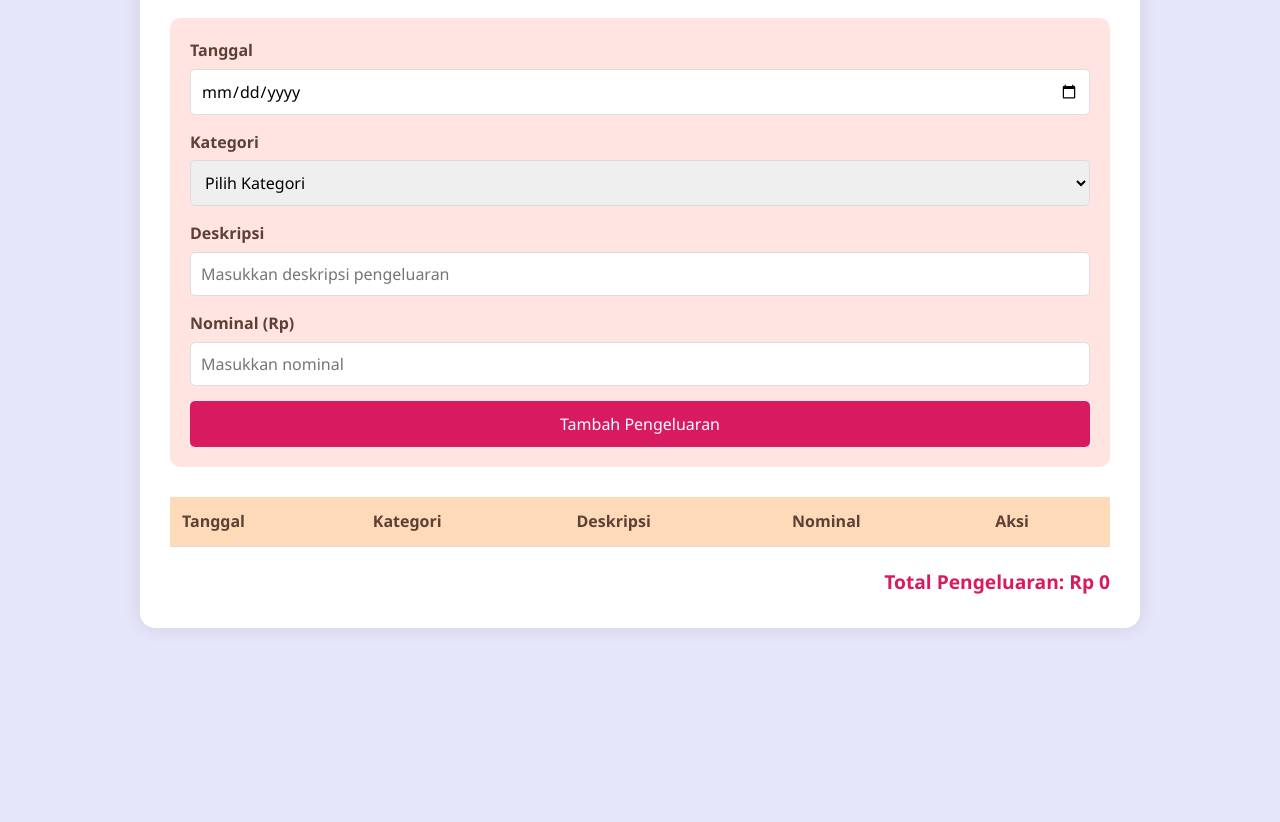
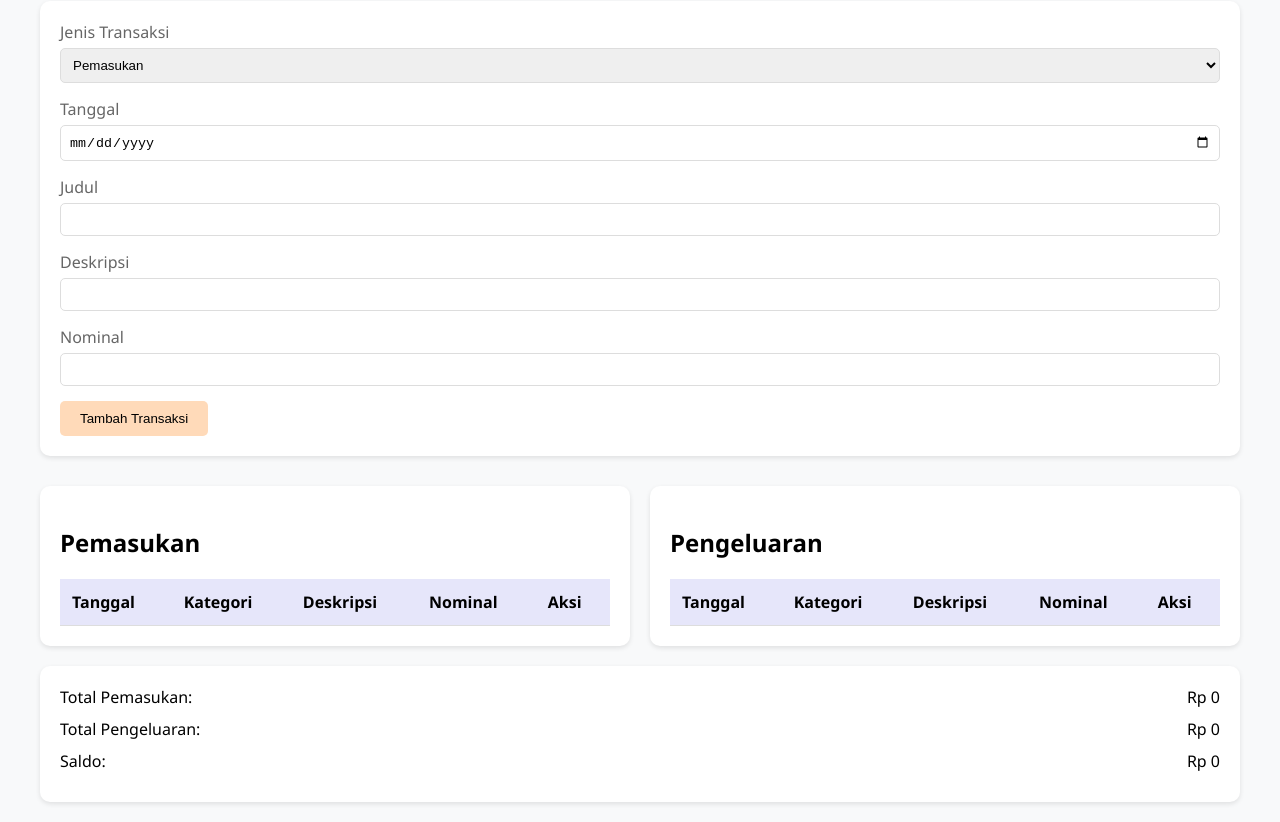
Before and after one commit to rizaldikurniawan/catatan-belanja, a plain HTML site: page index.html in a window 1280 px wide. Shown: the part 113-935 px from the top of the page. Before the commit the page ends 800 px from the top, so only its background shows below. Drawn offline with Linux system fonts and the light colour scheme.

Commit message:
Update index.html

```diff
--- a/index.html
+++ b/index.html
@@ -3,94 +3,91 @@
   <head>
     <meta charset="UTF-8" />
     <meta name="viewport" content="width=device-width, initial-scale=1.0" />
-    <title>Catatan Pengeluaran Harian</title>
+    <title>Catatan Keuangan Harian</title>
     <style>
       :root {
-        --pink-pastel: #ffe4e1;
-        --purple-light: #e6e6fa;
+        --pink-light: #ffe4e1;
         --peach: #ffdab9;
-        --white: #ffffff;
+        --lavender: #e6e6fa;
         --gray-light: #f8f9fa;
-        --text-color: #5d4037;
-      }
-
-      * {
-        margin: 0;
-        padding: 0;
-        box-sizing: border-box;
-        font-family: 'Segoe UI', Tahoma, Geneva, Verdana, sans-serif;
       }
 
       body {
-        background-color: var(--purple-light);
-        color: var(--text-color);
-        line-height: 1.6;
+        font-family: 'Segoe UI', Tahoma, Geneva, Verdana, sans-serif;
+        margin: 0;
         padding: 20px;
+        background-color: var(--gray-light);
       }
 
       .container {
-        max-width: 1000px;
+        max-width: 1200px;
         margin: 0 auto;
-        background-color: var(--white);
-        padding: 30px;
-        border-radius: 15px;
-        box-shadow: 0 0 20px rgba(0, 0, 0, 0.1);
       }
 
       h1 {
         text-align: center;
-        color: #d81b60;
-        margin-bottom: 30px;
-        font-size: 2em;
-      }
-
-      .input-form {
-        background-color: var(--pink-pastel);
-        padding: 20px;
-        border-radius: 10px;
+        color: #333;
         margin-bottom: 30px;
       }
 
-      .form-group {
+      .form-section {
+        background-color: white;
+        padding: 20px;
+        border-radius: 10px;
+        box-shadow: 0 2px 5px rgba(0, 0, 0, 0.1);
+        margin-bottom: 20px;
+      }
+
+      .input-group {
         margin-bottom: 15px;
       }
 
       label {
         display: block;
         margin-bottom: 5px;
-        font-weight: 600;
+        color: #666;
       }
 
       input,
       select {
         width: 100%;
-        padding: 10px;
+        padding: 8px;
         border: 1px solid #ddd;
         border-radius: 5px;
-        font-size: 16px;
+        box-sizing: border-box;
       }
 
       button {
-        background-color: #d81b60;
-        color: white;
-        padding: 12px 20px;
+        background-color: var(--peach);
         border: none;
+        padding: 10px 20px;
         border-radius: 5px;
         cursor: pointer;
-        width: 100%;
-        font-size: 16px;
         transition: background-color 0.3s;
       }
 
       button:hover {
-        background-color: #ad1457;
+        background-color: #ffb6c1;
+      }
+
+      .tables-section {
+        display: grid;
+        grid-template-columns: 1fr 1fr;
+        gap: 20px;
+        margin-top: 30px;
+      }
+
+      .table-container {
+        background-color: white;
+        padding: 20px;
+        border-radius: 10px;
+        box-shadow: 0 2px 5px rgba(0, 0, 0, 0.1);
       }
 
       table {
         width: 100%;
         border-collapse: collapse;
-        margin-top: 20px;
-        background-color: var(--white);
+        margin-top: 10px;
       }
 
       th,
@@ -101,83 +98,75 @@
       }
 
       th {
-        background-color: var(--peach);
-        font-weight: 600;
-      }
-
-      tr:hover {
-        background-color: var(--gray-light);
+        background-color: var(--lavender);
       }
 
       .delete-btn {
-        background-color: #ff4081;
+        background-color: #ffb6c1;
         padding: 5px 10px;
-        font-size: 14px;
+        font-size: 12px;
       }
 
-      .total {
+      .summary {
+        background-color: white;
+        padding: 20px;
+        border-radius: 10px;
+        box-shadow: 0 2px 5px rgba(0, 0, 0, 0.1);
         margin-top: 20px;
-        text-align: right;
-        font-size: 1.2em;
-        font-weight: 600;
-        color: #d81b60;
+      }
+
+      .summary-item {
+        display: flex;
+        justify-content: space-between;
+        margin-bottom: 10px;
       }
 
       @media (max-width: 768px) {
-        .container {
-          padding: 15px;
+        .tables-section {
+          grid-template-columns: 1fr;
         }
 
-        table {
-          display: block;
-          overflow-x: auto;
-        }
-
-        th,
-        td {
-          padding: 8px;
-        }
-
-        h1 {
-          font-size: 1.5em;
+        .container {
+          padding: 10px;
         }
       }
     </style>
   </head>
   <body>
     <div class="container">
-      <h1>✨ Catatan Pengeluaran Harian✨</h1>
+      <h1>✨ Catatan Keuangan Harian ✨</h1>
 
-      <div class="input-form">
-        <div class="form-group">
-          <label for="tanggal">Tanggal</label>
-          <input type="date" id="tanggal" required />
-        </div>
-        <div class="form-group">
-          <label for="kategori">Kategori</label>
-          <select id="kategori" required>
-            <option value="">Pilih Kategori</option>
-            <option value="Makanan">Makanan</option>
-            <option value="Belanja">Belanja</option>
-            <option value="Transportasi">Transportasi</option>
-            <option value="Kecantikan">Kecantikan</option>
-            <option value="Kesehatan">Kesehatan</option>
-            <option value="Hiburan">Hiburan</option>
-            <option value="Lainnya">Lainnya</option>
+      <div class="form-section">
+        <div class="input-group">
+          <label>Jenis Transaksi</label>
+          <select id="type">
+            <option value="income">Pemasukan</option>
+            <option value="expense">Pengeluaran</option>
           </select>
         </div>
-        <div class="form-group">
-          <label for="deskripsi">Deskripsi</label>
-          <input type="text" id="deskripsi" placeholder="Masukkan deskripsi pengeluaran" required />
+        <div class="input-group">
+          <label>Tanggal</label>
+          <input type="date" id="date" required />
         </div>
-        <div class="form-group">
-          <label for="nominal">Nominal (Rp)</label>
-          <input type="number" id="nominal" placeholder="Masukkan nominal" required />
+        <div class="input-group">
+          <label>Judul</label>
+          <input type="text" id="category" required />
         </div>
-        <button onclick="tambahPengeluaran()">Tambah Pengeluaran</button>
+        <div class="input-group">
+          <label>Deskripsi</label>
+          <input type="text" id="description" required />
+        </div>
+        <div class="input-group">
+          <label>Nominal</label>
+          <input type="number" id="amount" required />
+        </div>
+        <button onclick="addTransaction()">Tambah Transaksi</button>
       </div>
 
-      <table id="tabelPengeluaran">
+      <div class="tables-section">
+        <div class="table-container">
+          <h2>Pemasukan</h2>
+          <table id="incomeTable">
             <thead>
               <tr>
                 <th>Tanggal</th>
@@ -189,93 +178,133 @@
             </thead>
             <tbody></tbody>
           </table>
+        </div>
 
-      <div class="total" id="totalPengeluaran">Total Pengeluaran: Rp 0</div>
+        <div class="table-container">
+          <h2>Pengeluaran</h2>
+          <table id="expenseTable">
+            <thead>
+              <tr>
+                <th>Tanggal</th>
+                <th>Kategori</th>
+                <th>Deskripsi</th>
+                <th>Nominal</th>
+                <th>Aksi</th>
+              </tr>
+            </thead>
+            <tbody></tbody>
+          </table>
+        </div>
+      </div>
+
+      <div class="summary">
+        <div class="summary-item">
+          <span>Total Pemasukan:</span>
+          <span id="totalIncome">Rp 0</span>
+        </div>
+        <div class="summary-item">
+          <span>Total Pengeluaran:</span>
+          <span id="totalExpense">Rp 0</span>
+        </div>
+        <div class="summary-item">
+          <span>Saldo:</span>
+          <span id="balance">Rp 0</span>
+        </div>
+      </div>
     </div>
 
     <script>
-      let pengeluaranList = JSON.parse(localStorage.getItem('pengeluaran')) || [];
+      let transactions = JSON.parse(localStorage.getItem('transactions')) || [];
 
-      function tambahPengeluaran() {
-        const tanggal = document.getElementById('tanggal').value;
-        const kategori = document.getElementById('kategori').value;
-        const deskripsi = document.getElementById('deskripsi').value;
-        const nominal = document.getElementById('nominal').value;
+      function addTransaction() {
+        const type = document.getElementById('type').value;
+        const date = document.getElementById('date').value;
+        const category = document.getElementById('category').value;
+        const description = document.getElementById('description').value;
+        const amount = parseFloat(document.getElementById('amount').value);
 
-        if (!tanggal || !kategori || !deskripsi || !nominal) {
-          alert('Semua field harus diisi!');
+        if (!date || !category || !description || !amount) {
+          alert('Mohon isi semua field!');
           return;
         }
 
-        const pengeluaran = {
+        const transaction = {
           id: Date.now(),
-          tanggal,
-          kategori,
-          deskripsi,
-          nominal: parseFloat(nominal),
+          type,
+          date,
+          category,
+          description,
+          amount,
         };
 
-        pengeluaranList.push(pengeluaran);
-        simpanData();
-        tampilkanData();
-        resetForm();
+        transactions.push(transaction);
+        saveToLocalStorage();
+        updateTables();
+        updateSummary();
+        clearForm();
       }
 
-      function hapusPengeluaran(id) {
-        pengeluaranList = pengeluaranList.filter((item) => item.id !== id);
-        simpanData();
-        tampilkanData();
+      function deleteTransaction(id) {
+        transactions = transactions.filter((t) => t.id !== id);
+        saveToLocalStorage();
+        updateTables();
+        updateSummary();
       }
 
-      function simpanData() {
-        localStorage.setItem('pengeluaran', JSON.stringify(pengeluaranList));
+      function saveToLocalStorage() {
+        localStorage.setItem('transactions', JSON.stringify(transactions));
       }
 
-      function tampilkanData() {
-        const tbody = document.querySelector('#tabelPengeluaran tbody');
-        tbody.innerHTML = '';
+      function updateTables() {
+        const incomeTable = document.querySelector('#incomeTable tbody');
+        const expenseTable = document.querySelector('#expenseTable tbody');
 
-        pengeluaranList.forEach((item) => {
-          const row = document.createElement('tr');
-          row.innerHTML = `
-                    <td>${formatTanggal(item.tanggal)}</td>
-                    <td>${item.kategori}</td>
-                    <td>${item.deskripsi}</td>
-                    <td>Rp ${formatNominal(item.nominal)}</td>
-                    <td><button class="delete-btn" onclick="hapusPengeluaran(${item.id})">Hapus</button></td>
+        incomeTable.innerHTML = '';
+        expenseTable.innerHTML = '';
+
+        transactions.forEach((transaction) => {
+          const row = `
+                    <tr>
+                        <td>${transaction.date}</td>
+                        <td>${transaction.category}</td>
+                        <td>${transaction.description}</td>
+                        <td>Rp ${transaction.amount.toLocaleString()}</td>
+                        <td>
+                            <button class="delete-btn" onclick="deleteTransaction(${transaction.id})">Hapus</button>
+                        </td>
+                    </tr>
                 `;
-          tbody.appendChild(row);
-        });
 
-        updateTotal();
+          if (transaction.type === 'income') {
+            incomeTable.innerHTML += row;
+          } else {
+            expenseTable.innerHTML += row;
           }
-
-      function updateTotal() {
-        const total = pengeluaranList.reduce((sum, item) => sum + item.nominal, 0);
-        document.getElementById('totalPengeluaran').textContent = `Total Pengeluaran: Rp ${formatNominal(total)}`;
-      }
-
-      function formatTanggal(tanggal) {
-        return new Date(tanggal).toLocaleDateString('id-ID', {
-          day: 'numeric',
-          month: 'long',
-          year: 'numeric',
         });
       }
 
-      function formatNominal(nominal) {
-        return nominal.toLocaleString('id-ID');
+      function updateSummary() {
+        const totalIncome = transactions.filter((t) => t.type === 'income').reduce((sum, t) => sum + t.amount, 0);
+
+        const totalExpense = transactions.filter((t) => t.type === 'expense').reduce((sum, t) => sum + t.amount, 0);
+
+        const balance = totalIncome - totalExpense;
+
+        document.getElementById('totalIncome').textContent = `Rp ${totalIncome.toLocaleString()}`;
+        document.getElementById('totalExpense').textContent = `Rp ${totalExpense.toLocaleString()}`;
+        document.getElementById('balance').textContent = `Rp ${balance.toLocaleString()}`;
       }
 
-      function resetForm() {
-        document.getElementById('tanggal').value = '';
-        document.getElementById('kategori').value = '';
-        document.getElementById('deskripsi').value = '';
-        document.getElementById('nominal').value = '';
+      function clearForm() {
+        document.getElementById('date').value = '';
+        document.getElementById('category').value = '';
+        document.getElementById('description').value = '';
+        document.getElementById('amount').value = '';
       }
 
-      // Load data saat halaman dimuat
-      window.onload = tampilkanData;
+      // Initialize tables and summary on page load
+      updateTables();
+      updateSummary();
     </script>
   </body>
 </html>
```
Lines whose indentation alone changed are shown as unchanged.
